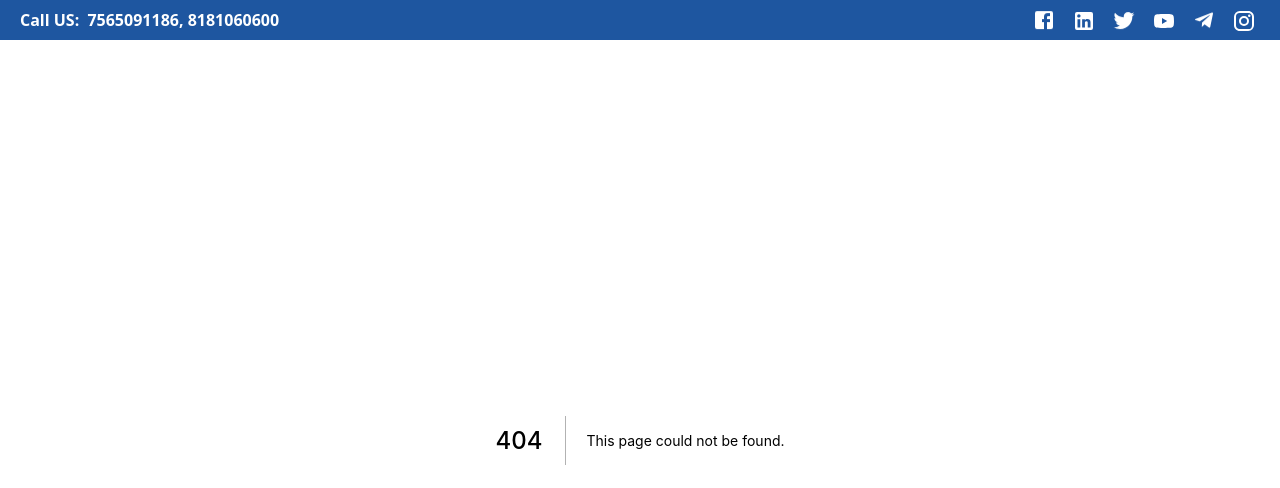
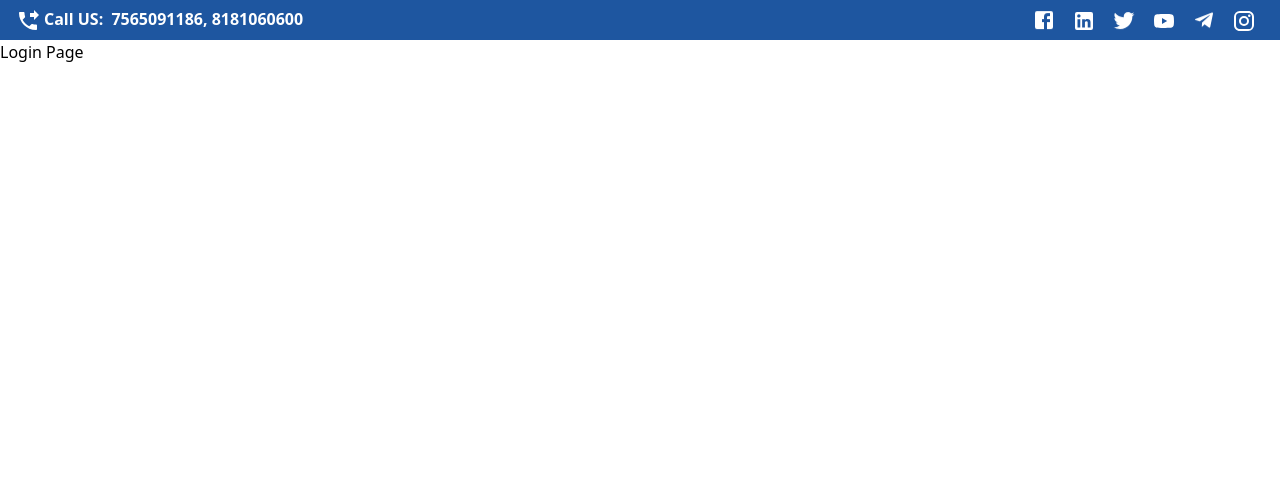
Before and after one commit to ati07/Tutorcept, a Next.js app: page /login in a window 1280 px wide. Before the commit this address had no page. Shown: the top 488 px of the page. Built offline with nearby package versions, Linux system fonts and the light colour scheme.

Commit message:
7th commit

```diff
--- /dev/null
+++ b/component/CurriculumSlider.js
@@ -0,0 +1,9 @@
+const CurriculumSlider = () => {
+    return (
+        <div className='c_slider flex flex-col align-center bg-[#0a2540] w-full h-[700px] mt-[-210px]'>
+
+        </div>
+    )
+}
+
+export default CurriculumSlider
--- a/component/HowItWorks.js
+++ b/component/HowItWorks.js
@@ -1,7 +1,7 @@
 import Image from 'next/image'
 function HowItWorks() {
     return (
-        <div className='howitworks flex flex-col align-center bg-[#f3f5f7] border-2 w-full h-[700px]'>
+        <div className='howitworks flex flex-col align-center bg-[#f3f5f7] border-2 w-full h-[900px]'>
             <div className='flex justify-center w-full h-auto mt-20 text-3xl font-semibold align-center'>
                 <h1 className='text-4xl font-bold'>How Tutorcept Works</h1>
             </div>
--- a/component/TopHeader.js
+++ b/component/TopHeader.js
@@ -5,10 +5,11 @@ import YouTubeIcon from "@material-ui/icons/YouTube";
 import InstagramIcon from '@material-ui/icons/Instagram';
 import TelegramIcon from '@material-ui/icons/Telegram';
 import Link from 'next/link'
+import PhoneForwardedIcon from '@material-ui/icons/PhoneForwarded';
 function TopHeader() {
     return (
         <div className='flex items-center justify-between w-full h-10 bg-[#1e56a0]'>
-            <div className='px-4 font-bold text-white'><span className='px-1 text-white'>Call US:</span> 7565091186, 8181060600</div>
+            <div className='px-4 font-bold text-white'><PhoneForwardedIcon/><span className='px-1 text-white'>Call US:</span> 7565091186, 8181060600</div>
             <div className='flex px-4 font-bold text-white '>
                  <div className='px-2 animate-bounce'> <a href='https://www.facebook.com/tutorcept' target="_blank" rel="noreferrer"><FacebookIcon/> </a></div>
                  <div className='px-2 hover:animate-bounce'>  <a href='https://www.linkedin.com/company/tutorcept' target="_blank" rel="noreferrer">  <LinkedInIcon/> </a></div>
--- a/component/WhyUs.js
+++ b/component/WhyUs.js
@@ -1,7 +1,7 @@
 import {Button} from '@material-ui/core'
 function WhyUs() {
   return (
-    <div className="whyus w-full bg-[#becdda] border-2 h-[800px]">
+    <div className="whyus w-full bg-[#becdda] border-2 h-[900px] relative top-[-96px]">
       <div className="flex justify-center w-full h-auto mt-20 text-3xl font-semibold align-center">
         <h1 className="text-4xl font-bold">Why use Tutorcept?</h1>
       </div>
--- a/pages/_app.js
+++ b/pages/_app.js
@@ -2,10 +2,10 @@ import '../styles/globals.css'
 import TopHeader from '../component/TopHeader'
 function MyApp({ Component, pageProps }) {
   return(
-  <>
+  <div>
   <TopHeader/>
   <Component {...pageProps} />
-  </>
+  </div>
   )
 }
 
--- a/pages/index.js
+++ b/pages/index.js
@@ -1,9 +1,9 @@
 import Head from 'next/head'
 import Banner from '../component/Banner'
+import CurriculumSlider from '../component/CurriculumSlider'
 import Footer from '../component/Footer'
 import Header from '../component/Header'
 import HowItWorks from '../component/HowItWorks'
-
 import WhyUs from '../component/WhyUs'
 
 export default function Home() {
@@ -17,6 +17,7 @@ export default function Home() {
      <Banner/>
      <HowItWorks/>
      <WhyUs/>
+     <CurriculumSlider/>
      <Footer/>
 
     </div>
--- /dev/null
+++ b/pages/login.js
@@ -0,0 +1,9 @@
+function login() {
+    return (
+        <div>
+            <h1>Login Page</h1>
+        </div>
+    )
+}
+
+export default login
--- a/styles/globals.css
+++ b/styles/globals.css
@@ -18,10 +18,10 @@
   background-size: cover;
   height: 700px;
 }
-.howitworks{
-  clip-path: polygon(0% 10%,100% 0%,100% 90%,0 100%)
+.c_slider{
+  clip-path: polygon(0% 12%,100% 0%,100% 90%,0 100%)
 }
 
 .whyus{
-  clip-path: polygon(0% 0%,100% 10%,100% 100%,0 90%)
+  clip-path: polygon(0% 0%,100% 10%,100% 100%,0 100%)
 }
--- a/tailwind.config.js
+++ b/tailwind.config.js
@@ -5,7 +5,7 @@ module.exports = {
   theme: {
     extend: {
       backgroundImage: theme => ({
-        'banner': "url('/banner.jpg')",
+        'banner': "url('/banner_new.jpg')",
         'footer-texture': "url('/img/footer-texture.png')",
     }),
     },
```
Also changed, not shown: public/banner_new.jpg (added).
